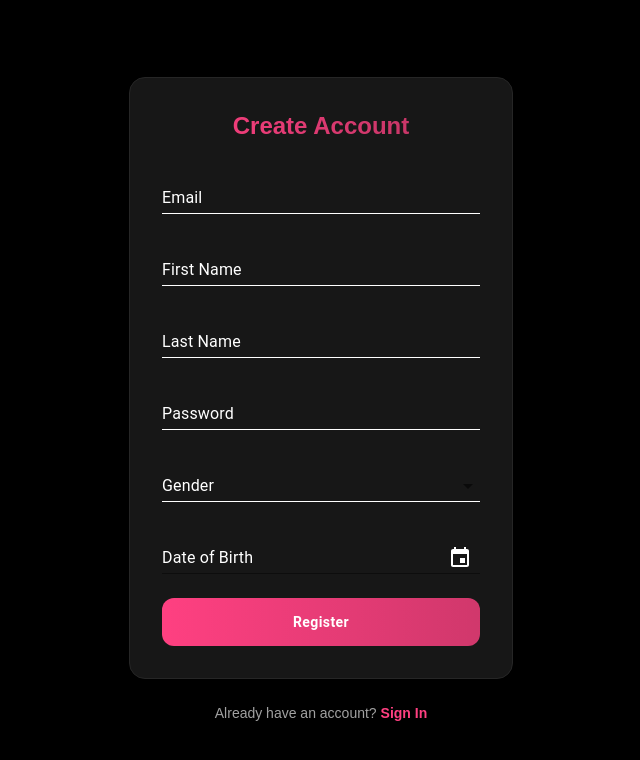
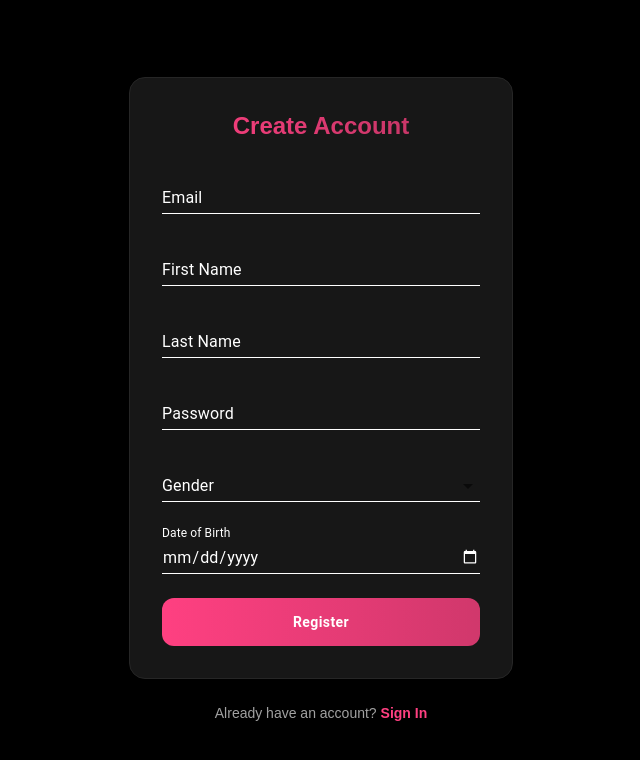
Before and after one commit to Akhil170500/lee-tattoozzz, a Next.js app: page /login/signup in a window 1280 px wide. Shown: the top 760 px of the page, without its empty margins (319-959 px from the left). Built offline with nearby package versions, Linux system fonts and the light colour scheme; no server answers; some icons are missing.

Commit message:
ui changes

```diff
--- a/src/app/login/signup/page.jsx
+++ b/src/app/login/signup/page.jsx
@@ -203,7 +203,39 @@ const SignUp = () => {
           </Select>
         </FormControl>
 
-        <LocalizationProvider dateAdapter={AdapterDateFns}>
+<TextField
+  name="dob"
+  id="dob"
+  type="date"
+  value={dob ? dob.toISOString().split('T')[0] : ''}
+  onChange={(e) => setDob(e.target.value ? new Date(e.target.value) : null)}
+  label="Date of Birth"
+  variant="standard"
+  sx={{
+    ...inputSx,
+    mb: 3,
+    // Make the calendar icon white
+    "& input[type='date']::-webkit-calendar-picker-indicator": {
+      filter: "invert(1)",
+      cursor: "pointer",
+    },
+    // Remove placeholder text for date input
+    "& input[type='date']:invalid": {
+      color: "transparent",
+    },
+    "& input[type='date']:focus:invalid": {
+      color: "white",
+    },
+  }}
+  InputLabelProps={{
+    shrink: true,
+  }}
+  inputProps={{
+    max: new Date().toISOString().split('T')[0], // Disable future dates
+  }}
+/>
+
+        {/* <LocalizationProvider dateAdapter={AdapterDateFns}>
   <DatePicker
     label="Date of Birth"
     value={dob}
@@ -211,6 +243,7 @@ const SignUp = () => {
     disableFuture
     openTo="year"
     views={["year", "month", "day"]}
+    className="border-b !border-white mb-6"
     slotProps={{
       textField: {
         variant: "standard",
@@ -244,7 +277,7 @@ const SignUp = () => {
       },
     }}
   />
-</LocalizationProvider>
+</LocalizationProvider> */}
 
 
         <Button
```
